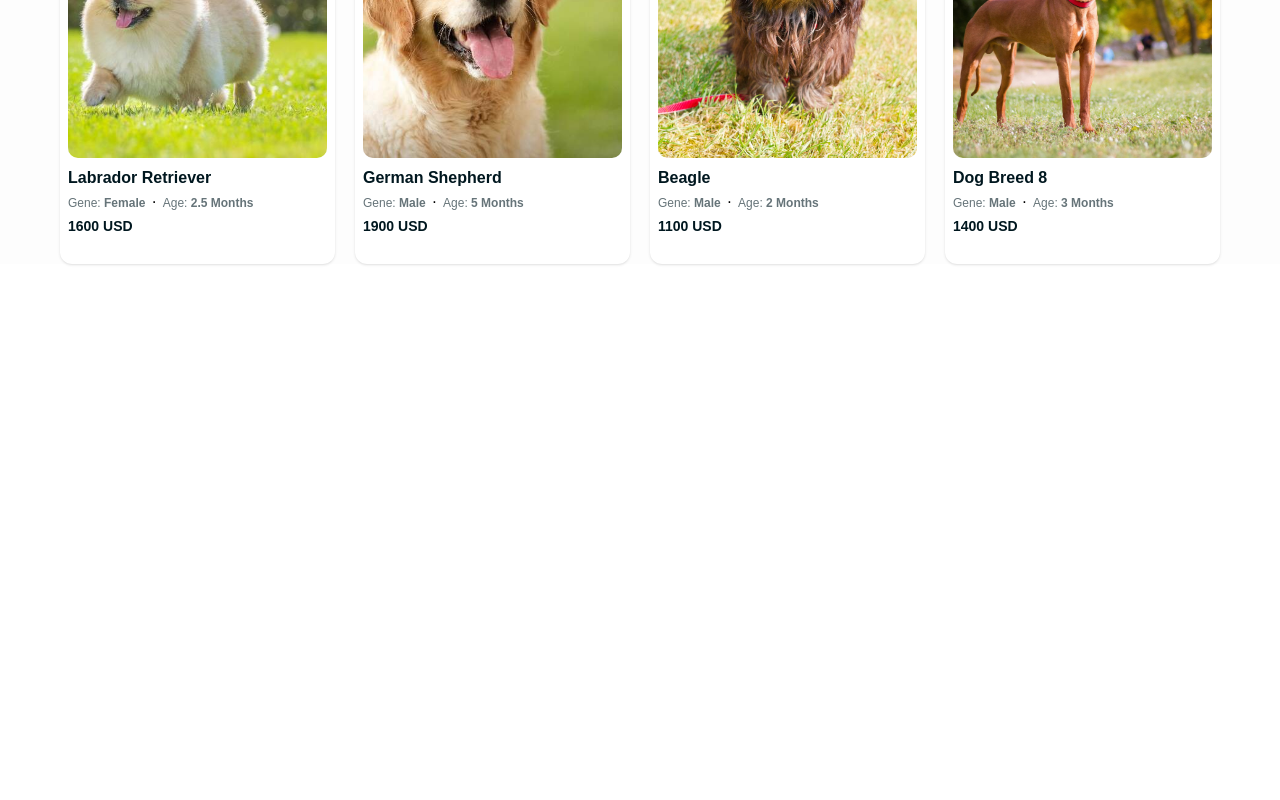
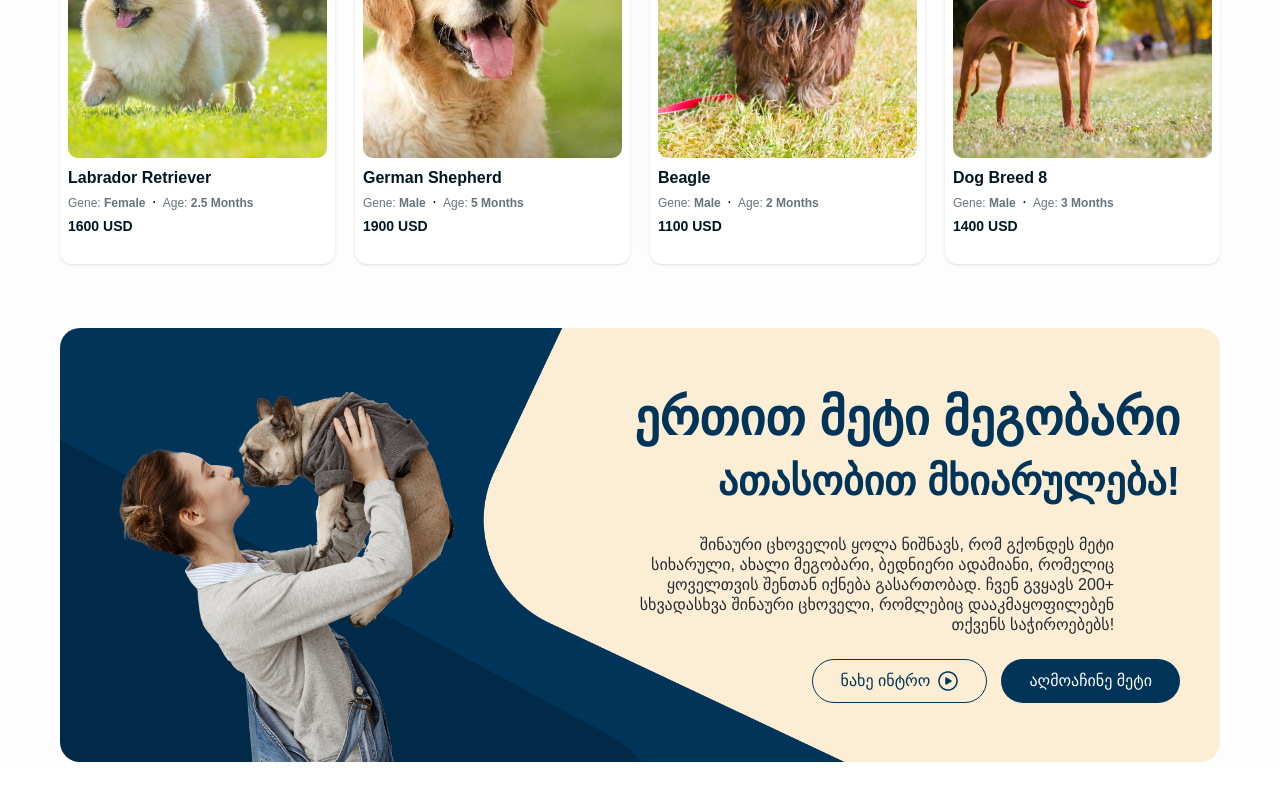
Before and after one commit to giojano1/unilab-practice-2, a React (Vite) app: page / in a window 1280 px wide. Shown: the part 1304-2104 px from the top of the page. Before the commit the page ends 1632 px from the top, so only its background shows below. Built offline with nearby package versions, Linux system fonts and the light colour scheme.

Commit message:
feature/adv

```diff
--- a/src/assets/index.js
+++ b/src/assets/index.js
@@ -3,4 +3,7 @@ export { default as arrowDownIcon } from "/assets/icons/arrowDown.svg";
 export { default as ukFlag } from "/assets/images/uk.webp";
 export { default as geFlag } from "/assets/images/ge.png";
 export { default as heroImg } from "/assets/images/hero.png";
+export { default as hero2Img } from "/assets/images/hero2.png";
+export { default as adImg } from "/assets/images/ad.png";
+
 export { default as playIcon } from "/assets/icons/play.png";
--- /dev/null
+++ b/src/components/Home/Adv.jsx
@@ -0,0 +1,38 @@
+import React from "react";
+import { adImg, playIcon, hero2Img } from "../../assets";
+import ButtonLarge from "../Global/ButtonLarge";
+import { useTranslation } from "react-i18next";
+
+const Adv = () => {
+  const { t } = useTranslation();
+  return (
+    <div className="flex items-center justify-between  bg-primary rounded-[20px] bg2Img  px-10 max-800:flex-col-reverse max-800:pt-10  max-500:px-4">
+      <img
+        src={hero2Img}
+        alt="adv"
+        className="w-[400px] max-1000:w-[300px] pt-10 max-450:w-full"
+      />
+      <div className=" text-right max-800:text-center max-800:w-full">
+        <div>
+          <h2 className="text-[50px] font-bold text-primary  leading-[65px] max-900:text-[40px] max-900:leading-[50px] max-700:text-[35px]">
+            {t(`hero.h2`)}
+          </h2>
+          <h3 className="text-[40px] font-bold text-primary leading-[60px]  max-900:text-[30px] max-900:leading-10 max-700:text-[25px]">
+            {t(`hero.h3`)}
+          </h3>
+        </div>
+        <p className="max-w-[480px] text-neutral80 text-medium-16 leading-5 my-6 max-900:text-medium-14 max-900:max-w-[350px] max-800:max-w-full">
+          {t(`hero.p`)}
+        </p>
+        <div className="flex gap-3.5 justify-end max-800:justify-center max-500:gap-2 whitespace-nowrap">
+          <ButtonLarge variant="outline" title={t(`hero.button_1`)}>
+            <img src={playIcon} alt="play" />
+          </ButtonLarge>
+          <ButtonLarge title={t(`hero.button_2`)}></ButtonLarge>
+        </div>
+      </div>
+    </div>
+  );
+};
+
+export default Adv;
--- a/src/index.css
+++ b/src/index.css
@@ -19,7 +19,14 @@
   );
 }
 .bgImg {
-  background-image: url("/images/bg.webp");
+  background-image: url("/assets/images/bg.webp");
   background-size: cover;
   background-repeat: no-repeat;
 }
+.bg2Img {
+  background-image: url("/assets/images/ad.png");
+  background-size: cover;
+  background-repeat: no-repeat;
+
+  background-position: right;
+}
--- a/src/pages/Home.jsx
+++ b/src/pages/Home.jsx
@@ -2,7 +2,7 @@ import React, { useContext } from "react";
 import Header from "../components/Global/Header";
 import Hero from "../components/Home/Hero";
 import DogList from "../components/Home/DogList";
-import ButtonLarge from "../components/Global/ButtonLarge";
+import Adv from "../components/Home/Adv";
 import { DogShopContext } from "../context/DogShopContext";
 
 const Home = () => {
@@ -20,6 +20,9 @@ const Home = () => {
         <section className="my-16 max-700:my-10">
           <DogList />
         </section>
+        <section className="my-16 max-700:my-10 ">
+          <Adv />
+        </section>
       </main>
     </>
   );
```
Also changed, not shown: public/assets/images/ad.png (added), public/assets/images/hero2.png (added).
